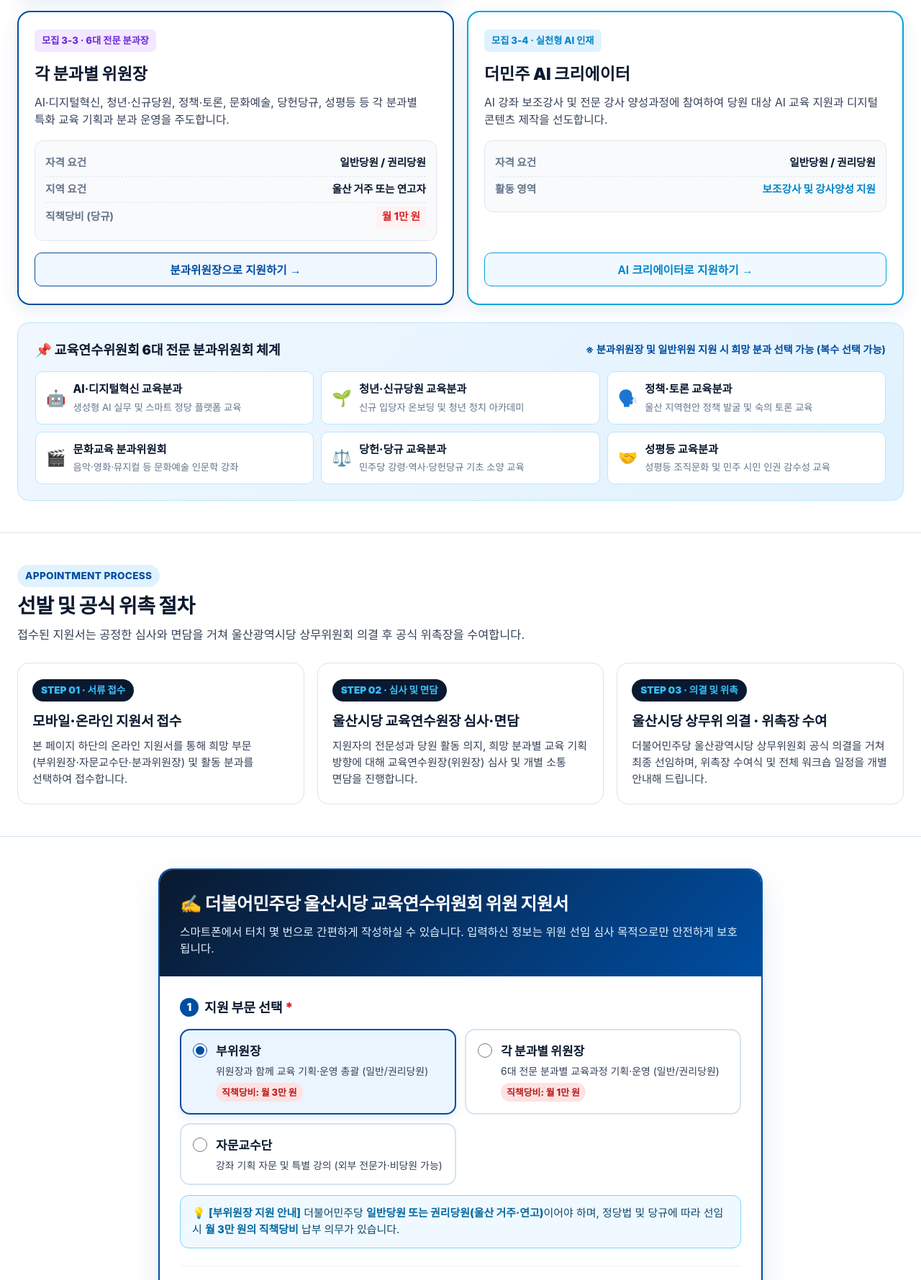
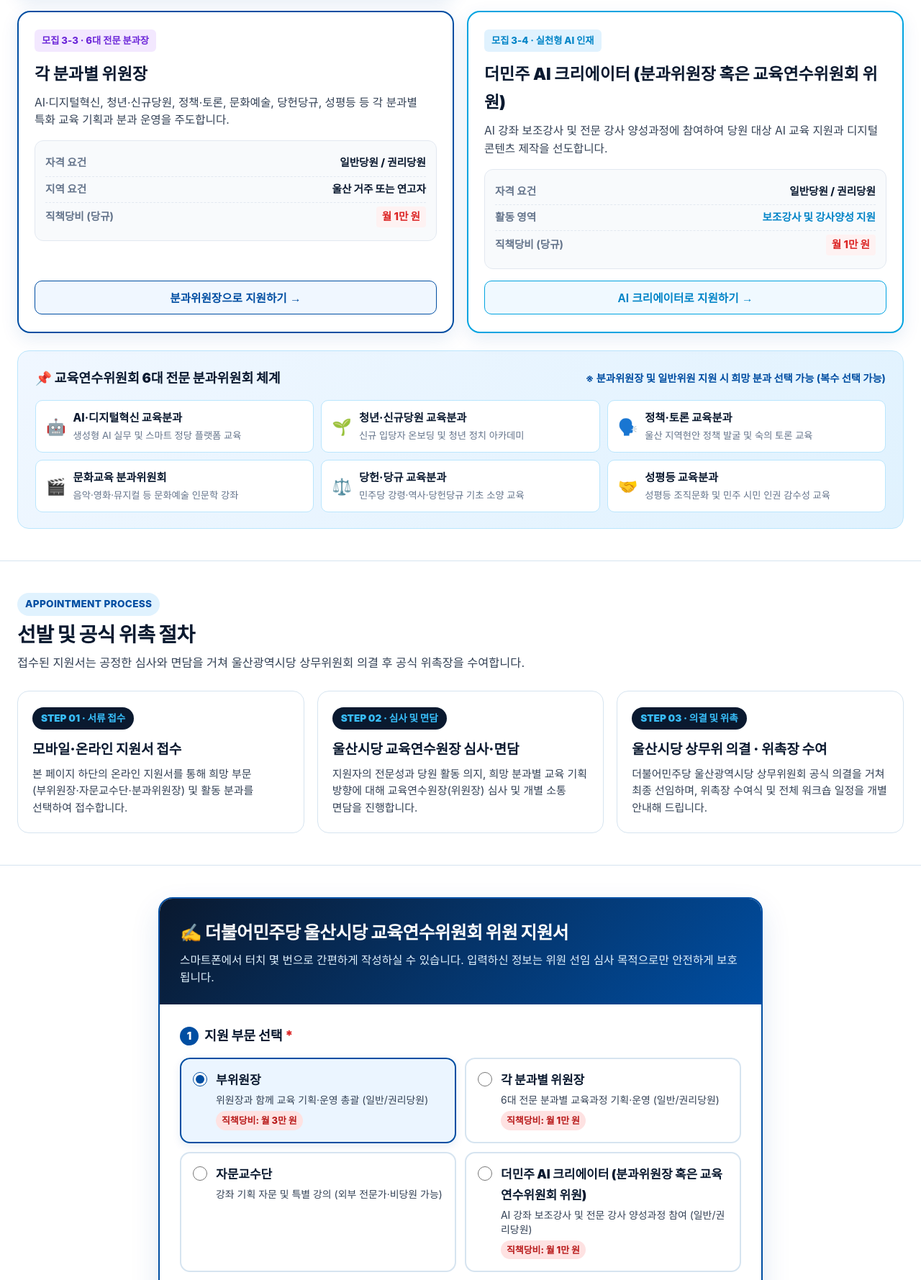
Before and after one commit to aiu144346/mjedu, a website: page recruit.html in a window 1280 px wide. Shown: the part 1831-3610 px from the top of the page at 72% size. Drawn offline with Linux system fonts and the light colour scheme; a web font is replaced by a local one.

Commit message:
feat: update 더민주 AI 크리에이터 title and add 월 1만원 직책당비

```diff
--- a/js/recruit.js
+++ b/js/recruit.js
@@ -86,12 +86,12 @@ document.addEventListener("DOMContentLoaded", () => {
       }
     } else if (selectedRole === "더민주 AI 크리에이터") {
       dynamicNotice.innerHTML = `
-        💡 <strong>[더민주 AI 크리에이터 지원 안내]</strong> <strong>일반당원 또는 권리당원(울산 거주·연고)</strong>을 대상으로 하며, 울산시당 AI 강좌 보조강사 및 전문 강사 양성과정에 우선 선발되어 활동하게 됩니다.
+        💡 <strong>[더민주 AI 크리에이터 (분과위원장 혹은 교육연수위원회 위원) 지원 안내]</strong> <strong>일반당원 또는 권리당원(울산 거주·연고)</strong>을 대상으로 하며, 울산시당 AI 강좌 보조강사 및 전문 강사 양성과정에 우선 선발되어 활동합니다. 정당법 및 당규에 따라 <strong>월 1만 원의 직책당비</strong> 납부 의무가 부여됩니다.
       `;
       duesConsentText.innerHTML = `
-        [더민주 AI 크리에이터] 교육연수위원회의 AI 강좌 보조강사 및 강사 양성과정 활동에 성실히 참여할 것에 동의합니다. <span style="color:#DC2626;">(필수)</span>
+        [더민주 AI 크리에이터] 정당법 및 당규에 따른 직책당비(<strong>월 1만 원</strong>) 안내를 확인하였으며, 선임 시 납부 및 활동에 동의합니다. <span style="color:#DC2626;">(필수)</span>
       `;
-      if (duesConsentBox) duesConsentBox.classList.remove("dues-consent-card");
+      if (duesConsentBox) duesConsentBox.classList.add("dues-consent-card");
       if (labelCareer) labelCareer.innerHTML = `AI 활용 경험 및 관심 분야, 주요 사회 경력 <span class="req">*</span>`;
       if (partyStatusSelect && partyStatusSelect.value.includes("비당원")) {
         partyStatusSelect.value = "권리당원 (당비 납부 당원)";
@@ -219,7 +219,7 @@ document.addEventListener("DOMContentLoaded", () => {
       let duesLabel = "자문교수단(강좌기획·강의)";
       if (position === "부위원장") duesLabel = "월 3만원 납부동의";
       else if (position === "분과위원장") duesLabel = "월 1만원 납부동의";
-      else if (position === "더민주 AI 크리에이터") duesLabel = "AI크리에이터(보조강사·강사양성)";
+      else if (position === "더민주 AI 크리에이터") duesLabel = "월 1만원 납부동의";
 
       const now = new Date();
       const yyyy = now.getFullYear();
--- a/recruit.html
+++ b/recruit.html
@@ -293,7 +293,7 @@
           <article class="role-card featured-role" style="border-color: #00A3E0;">
             <div>
               <span class="role-top-tag tag-blue" style="background:#E0F2FE; color:#0284C7;">모집 3-4 · 실천형 AI 인재</span>
-              <h3 class="role-title">더민주 AI 크리에이터</h3>
+              <h3 class="role-title">더민주 AI 크리에이터 (분과위원장 혹은 교육연수위원회 위원)</h3>
               <p class="role-desc">
                 AI 강좌 보조강사 및 전문 강사 양성과정에 참여하여 당원 대상 AI 교육 지원과 디지털 콘텐츠 제작을 선도합니다.
               </p>
@@ -305,6 +305,10 @@
                 <div class="role-spec-row">
                   <span class="spec-label">활동 영역</span>
                   <span class="spec-val" style="color:#0284C7; font-weight:800;">보조강사 및 강사양성 지원</span>
+                </div>
+                <div class="role-spec-row">
+                  <span class="spec-label">직책당비 (당규)</span>
+                  <span class="spec-val dues-highlight">월 1만 원</span>
                 </div>
               </div>
             </div>
@@ -460,7 +464,14 @@
                   </div>
                 </label>
 
-
+                <label class="position-radio-card" data-pos-card="더민주 AI 크리에이터">
+                  <input type="radio" name="position" value="더민주 AI 크리에이터" />
+                  <div class="pos-card-content">
+                    <strong>더민주 AI 크리에이터 (분과위원장 혹은 교육연수위원회 위원)</strong>
+                    <small>AI 강좌 보조강사 및 전문 강사 양성과정 참여 (일반/권리당원)</small>
+                    <span class="pos-dues-pill paid">직책당비: 월 1만 원</span>
+                  </div>
+                </label>
               </div>
 
               <!-- 지원 부문별 동적 자격/당비 안내창 -->
@@ -660,7 +671,7 @@
                 <div class="consent-header-notice">
                   <strong>[정당법 및 당규에 따른 직책당비 사전 고지]</strong><br />
                   더불어민주당 당헌·당규에 의거하여 시·도당 상설위원회 임원으로 선임될 경우 아래와 같이 직책당비 납부 의무가 부여됩니다.<br />
-                  • <strong>부위원장</strong>: 월 3만 원 &nbsp;|&nbsp; • <strong>각 분과위원장</strong>: 월 1만 원 &nbsp;|&nbsp; • <strong>자문교수단</strong>: 강좌 기획·자문 및 강의
+                  • <strong>부위원장</strong>: 월 3만 원 &nbsp;|&nbsp; • <strong>각 분과위원장 · 더민주 AI 크리에이터</strong>: 월 1만 원 &nbsp;|&nbsp; • <strong>자문교수단</strong>: 강좌 기획·자문 및 강의
                 </div>
                 <label class="consent-check-label">
                   <input type="checkbox" id="chkDuesConsent" required />
@@ -782,7 +793,7 @@
 • 부위원장: 교육 기획·운영 총괄 (일반/권리당원 | 직책당비 월 3만 원)
 • 자문교수단: 강좌 기획 및 강의 (외부 전문가·비당원 참여 가능)
 • 각 분과위원장: AI·디지털혁신 / 청년·신규당원 / 정책·토론 / 문화예술 / 당헌당규 / 성평등 분과 (일반/권리당원 | 직책당비 월 1만 원)
-• 더민주 AI 크리에이터: AI 강좌 보조강사 및 강사 양성과정 지원 (일반/권리당원)
+• 더민주 AI 크리에이터 (분과위원장 혹은 교육연수위원회 위원): AI 강좌 보조강사 및 강사 양성과정 지원 (일반/권리당원 | 직책당비 월 1만 원)
 
 ■ 선발 및 위촉 절차
 온라인 서류 접수 ➔ 울산시당 교육연수원장 심사/면담 ➔ 울산시당 상무위 의결 및 위촉장 수여
```
